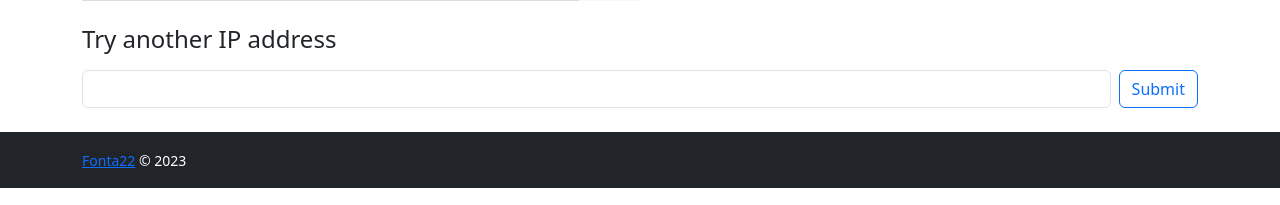
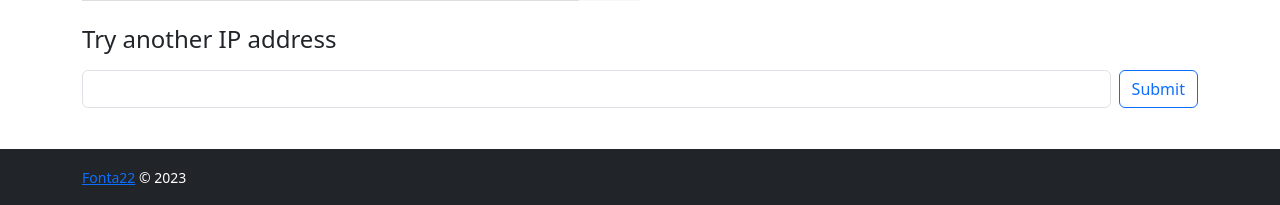
Before and after one commit to Fonta22/GeoIP, a Flask app: page / in a window 1280 px wide. Shown: the part 595-800 px from the top of the page. Run offline with Flask 3, Linux system fonts and the light colour scheme; data that the repository does not hold is empty.

Commit message:
Fixed footer

```diff
--- a/static/style.css
+++ b/static/style.css
@@ -1,8 +1,14 @@
 .flag { width: 1.5em; }
 
 #map {
-    /*width: 50%;*/
     height: 20rem;
 }
 
 .hidden { display: none; }
+
+.footer {
+    position: absolute;
+    right: 0;
+    bottom: 0;
+    left: 0;
+}
--- a/templates/index.html
+++ b/templates/index.html
@@ -71,7 +71,7 @@
         </form>
     </div>
 
-    <div class="p-3 bg-dark text-white mt-4">
+    <div class="p-3 bg-dark text-white mt-4" id="footer">
         <div class="container">
             <small>
                 <a href="https://github.com/Fonta22">Fonta22</a>
@@ -85,5 +85,18 @@
 
     <!-- JavaScript -->
     <script src="{{url_for('static', filename='map.js')}}"></script>
+
+    <script>
+        const bodySize = document.querySelector('body').offsetHeight;
+
+        // Constantly check the window size to situate the footer right.
+        setInterval(() => {
+            if (bodySize < window.innerHeight) {
+                document.getElementById('footer').classList.add('footer');
+            } else {
+                document.getElementById('footer').classList.remove('footer');
+            }
+        });
+    </script>
 </body>
 </html>
```
